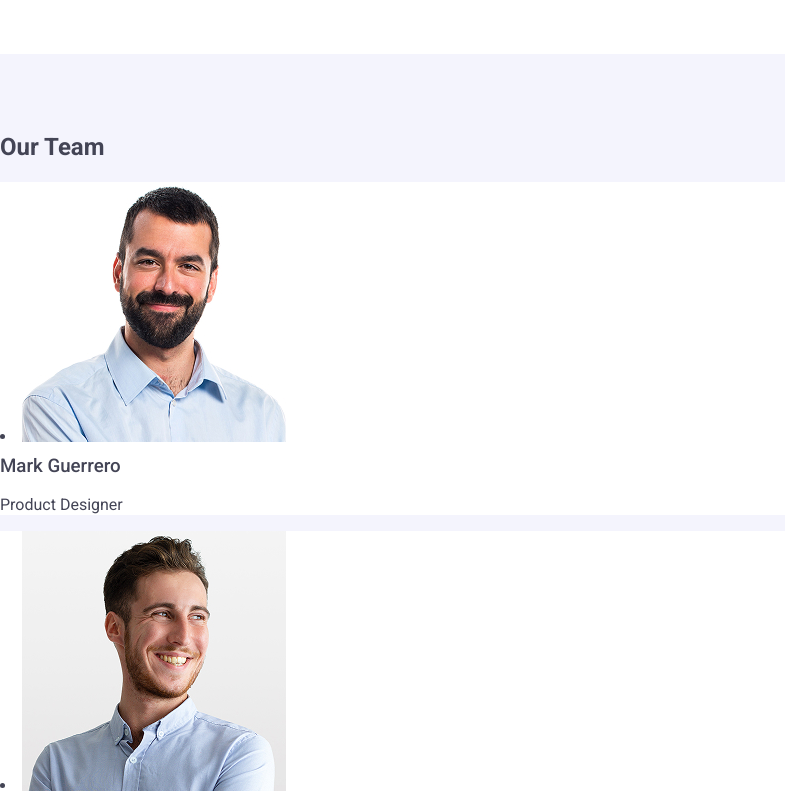
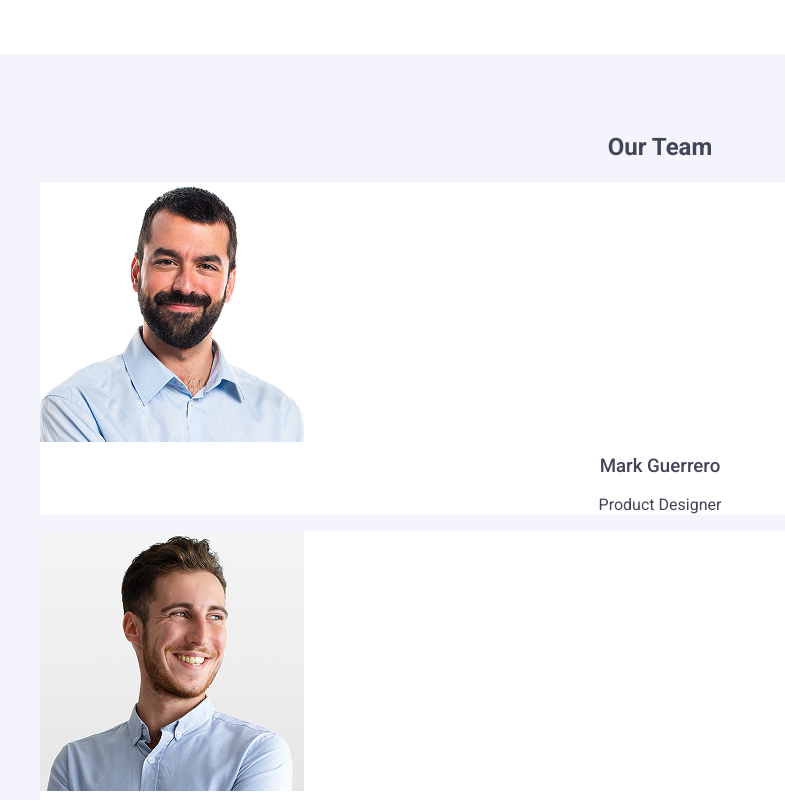
Before and after one commit to Villy18/goit-markup-hw-02, a plain HTML site: page index.html in a window 1280 px wide. Shown: the part 740-1540 px from the top of the page, without its empty margins (0-785 px from the left). Drawn offline with nearby package versions, Linux system fonts and the light colour scheme.

Commit message:
mayby last

```diff
--- a/css/styles.css
+++ b/css/styles.css
@@ -97,7 +97,9 @@ button {
     font-size: 18px;
     margin-bottom: 8px;
 }
-
+.team-title {
+    text-align: center;
+}
 .team {
     background-color: #f4f4fd;
     padding: 60px 0;
@@ -105,19 +107,29 @@ button {
 
 .team-item {
     background-color: #ffffff;
+
 }
 
 .team-name {
     margin-top: 10px;
     font-weight: 500;
+    text-align: center;
+}
+.team-position {
+    text-align: center;
+    color: #434455;
 }
 
+.portfolio-title {
+    text-align: center;
+}
 .portfolio {
     padding: 60px 0;
 }
 
 .portfolio-item {
     border: 1px solid #e7e9fc;
+
 }
 
 .portfolio-content {
--- a/index.html
+++ b/index.html
@@ -75,7 +75,7 @@
         </section>
 
         <section class="team">
-
+             <ul class="team-list">
             <h2 class="team-title">Our Team</h2>
                 <li class="team-item">
                     <img src="./images/imgmark.jpg" alt="Mark Guerrero" width="264" />
```
